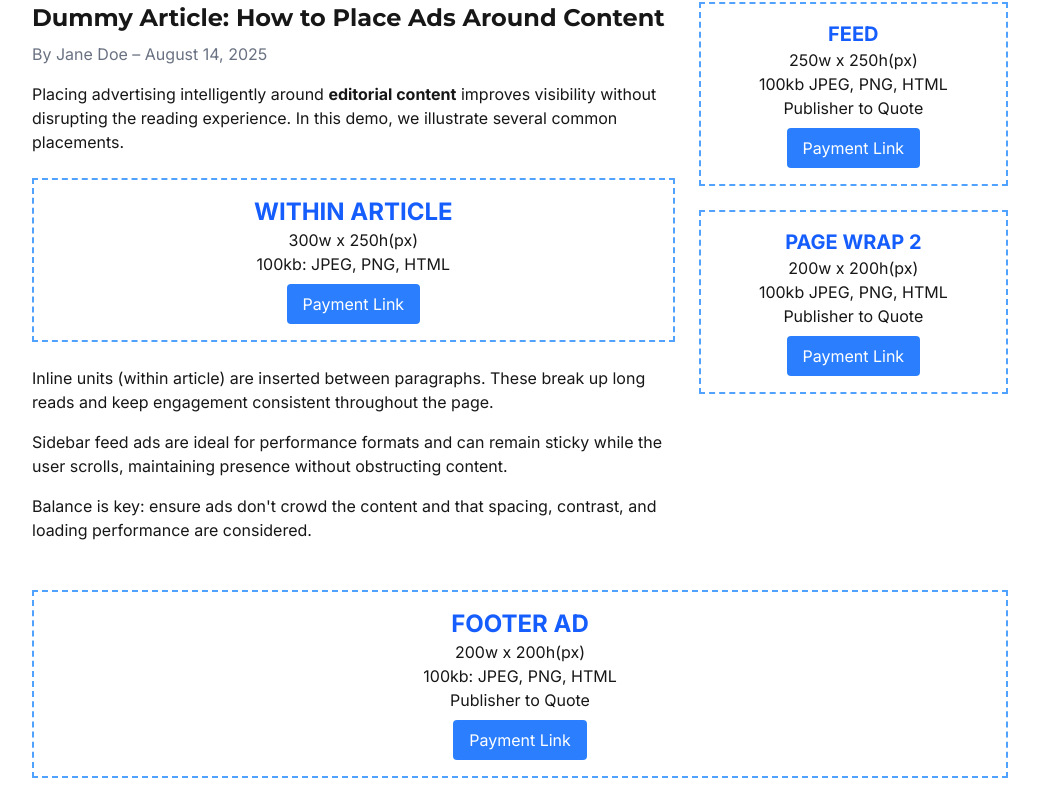
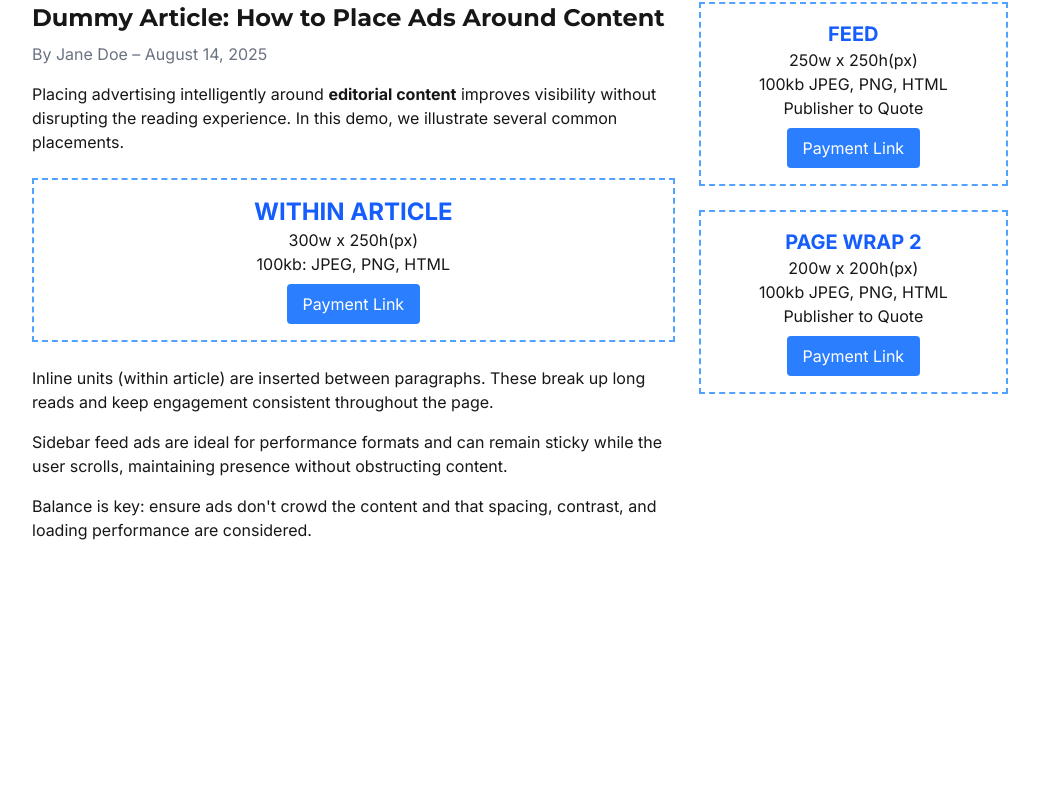
Before and after one commit to Khulunjabulo/PressPassDesktop, a Next.js app: page /print-media/monetization/advertise/ad-demo-article in a window 1280 px wide. Shown: the part 214-1016 px from the top of the page, without its empty margins (120-1159 px from the left). After the commit the page ends 800 px from the top, so only its background shows below. Built offline with nearby package versions, Linux system fonts and the light colour scheme.

Commit message:
Monetization updates

```diff
--- a/app/print-media/monetization/advertise/ad-demo-article/page.js
+++ b/app/print-media/monetization/advertise/ad-demo-article/page.js
@@ -78,7 +78,7 @@ export default function ArticleWithAds() {
           {/* Feed Ad */}
           <div className="border-2 border-dashed border-blue-400 p-4 text-center">
             {isFeedTemplate ? (
-              <img src="/press-bannerAd.png" alt="Advertisement" className="max-w-full h-auto" />
+              <img src="/PressPass-WrapAd.png" alt="Advertisement" className="max-w-full h-auto" />
             ) : (
               <>
                 <h2 className="text-xl font-bold text-blue-600">FEED</h2>
@@ -95,7 +95,7 @@ export default function ArticleWithAds() {
           {/* Page Wrap 2 */}
           <div className="border-2 border-dashed border-blue-400 p-4 text-center">
             {isPageWrap2Template ? (
-              <img src="/press-bannerAd.png" alt="Advertisement" className="max-w-full h-auto" />
+              <img src="/PressPass-WrapAd.png" alt="Advertisement" className="max-w-300px h-900px" />
             ) : (
               <>
                 <h2 className="text-xl font-bold text-blue-600">PAGE WRAP 2</h2>
@@ -118,16 +118,7 @@ export default function ArticleWithAds() {
         </div>
       )}
 
-      {/* Footer Ad */}
-      <div className="w-full border-2 border-dashed border-blue-400 p-4 mt-8 text-center">
-        <h2 className="text-2xl font-bold text-blue-600">FOOTER AD</h2>
-        <p>200w x 200h(px)</p>
-        <p>100kb: JPEG, PNG, HTML</p>
-        <p>Publisher to Quote</p>
-        <button className="mt-2 bg-blue-500 text-white px-4 py-2 rounded">
-          Payment Link
-        </button>
-      </div>
+
     </div>
   );
 }
```
Also changed, not shown: public/PressPass-WrapAd.png (added).
